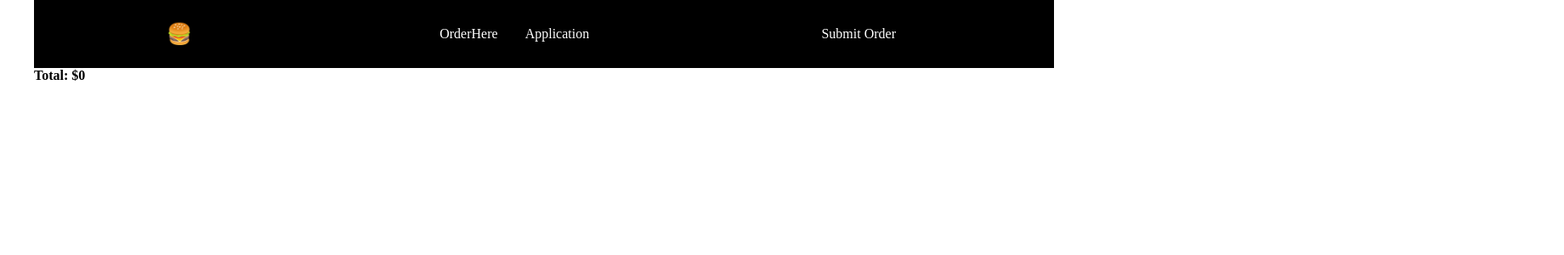
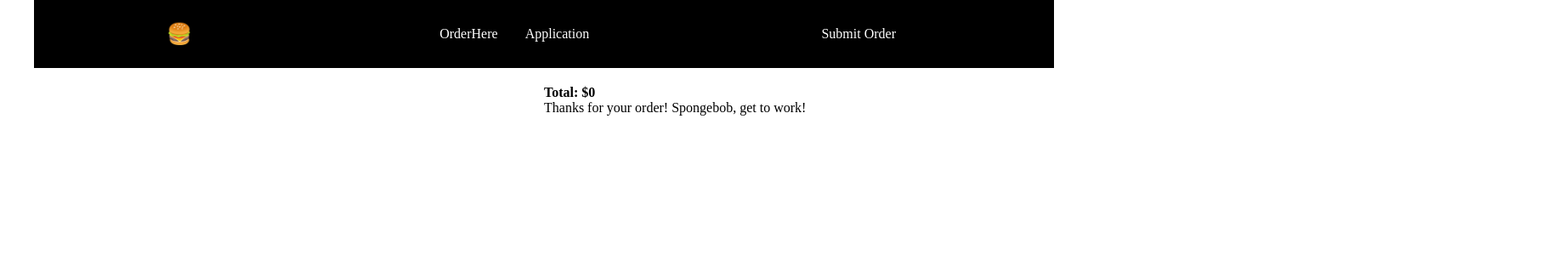
Before and after one commit to cfish12345/Phase-2-project, a React (Create React App) app in the folder my-app/: page /Thanks in a window 1280 px wide. Shown: the top 300 px of the page at 85% size, 1840 px wide, since content can reach past the window. Built offline with nearby package versions, Linux system fonts and the light colour scheme.

Commit message:
safety push

```diff
--- a/my-app/src/components/Home.js
+++ b/my-app/src/components/Home.js
@@ -8,7 +8,7 @@ function Home() {
       <Header />
       <p className="subtitle"> Home of the Krabby Patty </p>
       <Link to="./Menu">
-        <button> ORDER NOW </button>
+        <button className="orderbutton"> ORDER NOW </button>
       </Link>
     </div>
   )
--- a/my-app/src/components/Thanks.js
+++ b/my-app/src/components/Thanks.js
@@ -2,6 +2,13 @@ import React, { useState } from 'react'
 import ThanksCard from './ThanksCard'
 
 const Thanks = ({ cart }) => {
+
+  // const [remove, setRemove] = useState(cart)
+
+
+  // const newCart = remove.filter((item) => item.id !== id)
+  // setRemove(newCart)
+
 
   const totalPrice = cart.reduce((total, item) => {
     return total + item.price;
@@ -13,6 +20,7 @@ const Thanks = ({ cart }) => {
     <div>
       {cart.map(receipt => <ThanksCard receipt={receipt}/>)}
       <h4 className="total">Total: ${totalPrice}</h4>
+      <p className="thanks">Thanks for your order! Spongebob, get to work!</p>
     </div>
   )
 }
--- a/my-app/src/components/ThanksCard.js
+++ b/my-app/src/components/ThanksCard.js
@@ -2,8 +2,9 @@ import React, { useState } from 'react'
 
 const ThanksCard = ({ receipt }) => {
 
-  const handleClick = (e) => {
-    console.log(e)
+
+  const handleClick = () => {
+
   }
 
   return (
--- a/my-app/src/index.css
+++ b/my-app/src/index.css
@@ -1,5 +1,14 @@
 :root {
   --green: rgb(39, 189, 39);
+}
+
+.thanks, .total {
+  position: relative;
+  top: 20px;
+  left: 600px;
+  color:black;
+  font: bold;
+
 }
 
 * {
```
